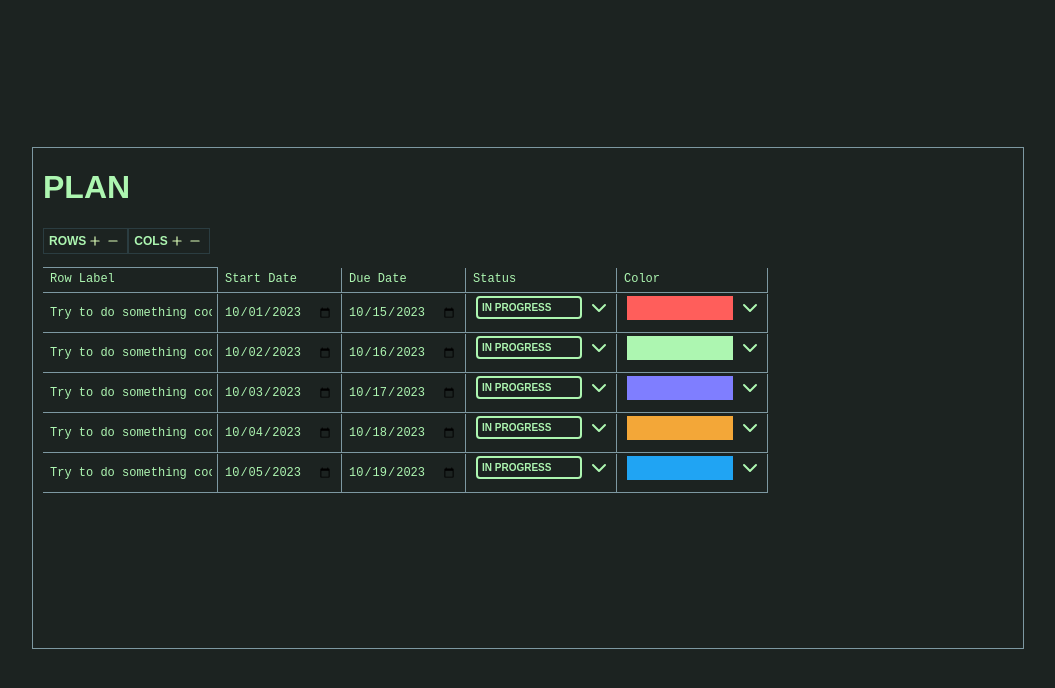
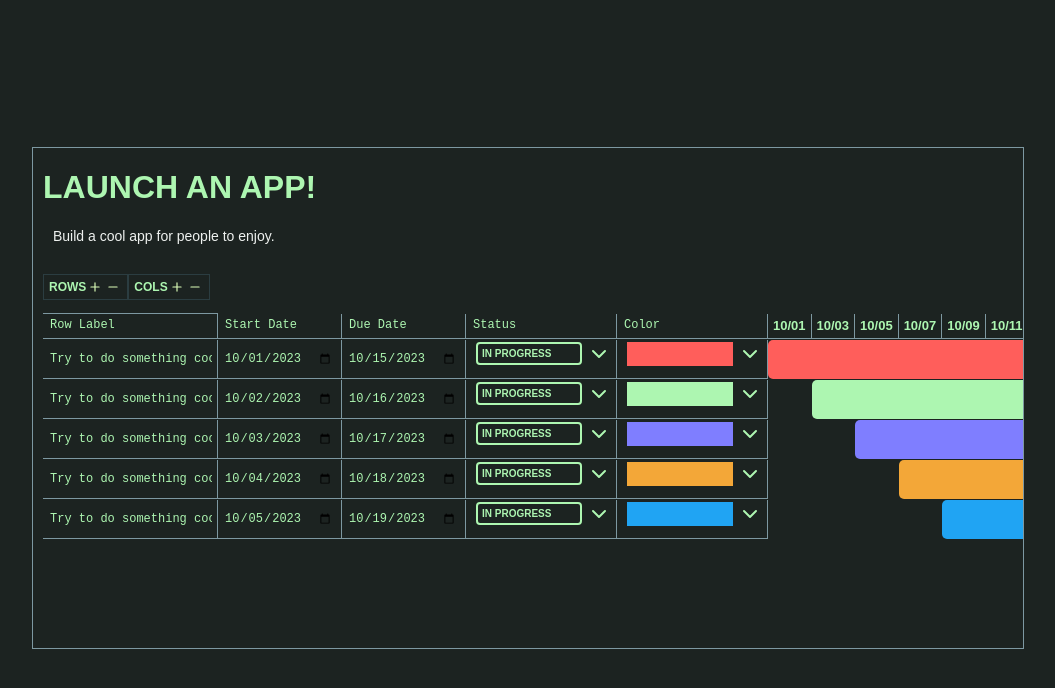
Before and after one commit to parsnbl/stager, a React app: page / in a window 1280 px wide. Shown: the top 688 px of the page, without its empty margins (110-1165 px from the left). Built offline with nearby package versions, Linux system fonts and the light colour scheme; the HTML template or start-up script is replaced by a standard one.

Commit message:
MVP finished

```diff
--- a/src/client/components/DateHeader.jsx
+++ b/src/client/components/DateHeader.jsx
@@ -1,8 +1,19 @@
 import React from 'react';
 import styles from '../stylesheets/DateHeader.module.scss';
 
-const DateHeader = (props) => {
-  return <div className={styles.default_date_header}></div>;
+const DateHeader = ({ column, value }) => {
+  const style = {
+    gridRow: '1 / span 1',
+    gridColumn: `${column} / span 1`
+  };
+  return (
+    <div
+      className={styles.default_date_header}
+      style={style}
+    >
+      {value}
+    </div>
+  );
 };
 
 export default DateHeader;
--- /dev/null
+++ b/src/client/components/DateLine.jsx
@@ -0,0 +1,18 @@
+import React from 'react';
+import styles from '../stylesheets/DateLine.module.scss';
+
+const DateLine = ({ column, span , visible}) => {
+  const style = {
+    gridRow: `2 / span ${span}`,
+    gridColumn: `${column} / span 1`,
+    visibility: visible ? 'visible' : 'hidden'
+  }
+  return (
+    <div
+      className={styles.default_dateline}
+      style={style}
+    ></div>
+  );
+};
+
+export default DateLine;
--- a/src/client/components/DetailCell.jsx
+++ b/src/client/components/DetailCell.jsx
@@ -23,7 +23,7 @@ const typeOptions = {
   COLOR: DropDown,
 };
 
-const colorOptions = {
+export const colorOptions = {
   0: { value: 'gamboge', label: <ColorBox hex={'#F3A738'} /> },
   1: { value: 'mimi-pink', label: <ColorBox hex={'#EDD2E0'} /> },
   2: { value: 'bittersweet', label: <ColorBox hex={'#FF5E5B'} /> },
--- a/src/client/components/GanttBar.jsx
+++ b/src/client/components/GanttBar.jsx
@@ -2,16 +2,17 @@ import React from 'react';
 import styles from '../stylesheets/GanttBar.module.scss';
 
 
-const GanttBar = ({ row, startDate, endDate}) => {
-  const startColumn = undefined; //fix
-  const lengthOfBar = undefined; // fix
+const GanttBar = ({ row, startDate, endDate, startColumn, lengthOfBar, color}) => {
   const style = {
-    gridRow: row,
-    backgroundColor:, // fix
-    gridColumn: `${} / span ${}`
+    gridRow: `${row} / span 1`,
+    backgroundColor: color, // fix
+    gridColumn: `${startColumn} / span ${lengthOfBar}`
   }
   return (
-    <div className={styles.default_gantt_bar}>
+    <div
+      className={styles.default_gantt_bar}
+      style={style}
+    >
 
     </div>
   );
--- a/src/client/components/Plan.jsx
+++ b/src/client/components/Plan.jsx
@@ -1,9 +1,12 @@
 import React from 'react';
 import { useSelector, useDispatch } from 'react-redux';
 import styles from '../stylesheets/Plan.module.scss';
-import DateTime from '../../lib/DateTime';
+import DateTime, { CONSTS } from '../../lib/DateTime';
 import DetailCell from '../components/DetailCell.jsx';
 import ToggleRowsCols from './ToggleRowsCols.jsx';
+import DateHeader from './DateHeader.jsx';
+import GanttBar from './GanttBar.jsx';
+import DateLine from './DateLine.jsx';
 
 import {
   pushToColumn,
@@ -15,6 +18,17 @@ import {
 
 import tableLib , { dataTypes } from '../../lib/tableLib';
 
+const colorOptions = {
+  'gamboge': '#F3A738' ,
+  'mimi-pink': '#EDD2E0',
+  'bittersweet': '#FF5E5B',
+  'light-green': '#ADF6B1',
+  'tea-green': '#DBFEB8',
+  'cadet-gray': '#7D98A1',
+  'tropical-indigo': '#7F7EFF',
+  'celestial-blue': '#20A4F3',
+};
+
 const Plan = (props) => {
   const data = useSelector((state) => state.plan);
   const dispatch = useDispatch();
@@ -22,14 +36,14 @@ const Plan = (props) => {
   // console.log(data._table[1].values)
   // console.log(data._table[2].values)
   const daysInCal = new DateTime(data.earliestDate).makeTimezoneAware().getDaysFrom(new DateTime(data.latestDate)) + 1;
-  console.log(daysInCal)
+  console.log(daysInCal);
 
   //colsLen
   //rowsLen
 
   const produceColumns = () => {
     const detailCols = 'min-content '.repeat(data.colsLen - 1).trimEnd();
-    const calendarcolumns = 'minmax(30px, 1fr) '.repeat(daysInCal).trimEnd();
+    const calendarcolumns = '1fr '.repeat(daysInCal).trimEnd();
     return [
       '[plan-start detail-start]',
       detailCols,
@@ -40,8 +54,60 @@ const Plan = (props) => {
   };
 
   const produceDateHeaders = () => {
+    const pointerDate = new DateTime(data.earliestDate).makeTimezoneAware();
+    const headers = [];
+    //add support for different date lengths
+    if (data.dayView === CONSTS.DAILY) {
+      for (let i = data.colsLen; i < data.colsLen + daysInCal; i++) {
+        const header = pointerDate.makeDateHeader();
+        headers.push(<DateHeader key={crypto.randomUUID()} column={i} value={header}/>);
+        pointerDate.addDays(1);
+      }
+    }
+    return headers;
+  };
 
-  }
+  const produceDateLine = () => {
+    const today = new DateTime().makeTimezoneAware();
+    const firstDate = new DateTime(data.earliestDate);
+    const lastDate = new DateTime(data.latestDate);
+    const startColumn = data.colsLen + firstDate.getDaysFrom(today);
+    let visible;
+    if (today > lastDate) {
+      visible = false;
+    } else {
+      visible = true;
+    }
+    return <DateLine
+      column={startColumn}
+      span={data.rowsLen}
+      visible={visible}
+    />;
+  };
+
+  const produceGanttBars = () => {
+    const bars = [];
+    for (let i = 0; i < data.rowsLen; i++) {
+      const row = i + 2;
+      const color = colorOptions[data._table[4].values[i]];
+      const startDate = new DateTime(data._table[1].values[i]);
+      const dueDate = new DateTime(data._table[2].values[i]);
+      const firstDate = new DateTime(data.earliestDate);
+      const startColumn = data.colsLen + firstDate.getDaysFrom(startDate);
+      const lengthOfBar = startDate.getDaysFrom(dueDate);
+      console.log(color)
+      bars.push(
+        <GanttBar
+          key={crypto.randomUUID()}
+          startColumn={startColumn}
+          lengthOfBar={lengthOfBar}
+          color={color}
+          row={row}
+        />
+      );
+    }
+    return bars;
+  };
   // const rows = '[header-start]  20px [header-end table-start] 1fr 1fr 1fr 1fr 1fr';
 
 
@@ -56,7 +122,6 @@ const Plan = (props) => {
       '[table-end]'
     ].join(' ');
   };
-
 
   const addRow = () => {
     console.log('Add Row occured!');
@@ -147,11 +212,15 @@ const Plan = (props) => {
 
   const rows = produceRows();
   const columns = produceColumns();
+  const dateHeaders = produceDateHeaders();
+  const ganttBars = produceGanttBars();
+  const dateLine = produceDateLine();
   //console.log(rows)
   return (
     <div className={styles.plan_container}>
       <div className={styles.plan_details}>
-        <h1>PLAN</h1>
+        <h1>{data.planName.toUpperCase()}</h1>
+        <div className={styles.plan_description}>{data.planDescription}</div>
         <div className={styles.plan_details_toolbar}>
           <ToggleRowsCols
             key={crypto.randomUUID()}
@@ -184,7 +253,9 @@ const Plan = (props) => {
           }}
         >
           {tableColumns}
-
+          {dateHeaders}
+          {ganttBars}
+          {dateLine}
           {/*
           <div className={styles.plan_detail_cell} style={{
             gridRow: '2', backgroundColor: 'lightblue',
--- a/src/client/reducers/planSlice.js
+++ b/src/client/reducers/planSlice.js
@@ -4,6 +4,8 @@ import tableLib, { dataTypes } from '../../lib/tableLib.js';
 
 const initialState = {
   dayView: CONSTS.DAILY,
+  planName: 'Launch an App!',
+  planDescription: 'Build a cool app for people to enjoy.',
   rowsLen: 5,
   colsLen: 5,
   earliestDate: '2023-10-01',
--- a/src/client/stylesheets/DateHeader.module.scss
+++ b/src/client/stylesheets/DateHeader.module.scss
@@ -2,5 +2,15 @@
 @use 'mixins';
 
 .default_date_header {
-
+    display: flex;
+    justify-content: center;
+    flex-direction: column;
+    padding: 2px 5px;
+    width: fit-content;
+    border-right: 1px solid variables.$border;
+    border-bottom: 1px solid variables.$border;
+    height: 20px;
+    font-family: sans-serif;
+    font-size: 13px;
+    font-weight: bolder;
 }
--- /dev/null
+++ b/src/client/stylesheets/DateLine.module.scss
@@ -0,0 +1,12 @@
+@use 'variables';
+@use 'mixins';
+
+.default_dateline {
+    width: 2px;
+    background-color: variables.$bittersweet;
+    border-left: 1px solid variables.$border;
+    border-right: 1px solid variables.$border;
+    height: 100%;
+    position:relative;
+    left: -2px;
+}
--- a/src/client/stylesheets/GanttBar.module.scss
+++ b/src/client/stylesheets/GanttBar.module.scss
@@ -5,4 +5,5 @@
     border-radius: 5px;
     border: 0px;
     padding: 0px;
+    height: 100%
 }
--- a/src/client/stylesheets/Plan.module.scss
+++ b/src/client/stylesheets/Plan.module.scss
@@ -16,7 +16,13 @@
     h1 {
         color: variables.$primary-color;
     }
+    .plan_description {
+        color: variables.$primary-text;
+        font-size: 14px;
+        margin: 0px 0px 30px 10px;
+    }
 }
+
 .plan_details_toolbar {
     display: flex;
 }
--- a/src/lib/DateTime.js
+++ b/src/lib/DateTime.js
@@ -22,14 +22,14 @@ class DateTime extends Date {
   }
   getDaysFrom = (dateObj) => {
     const difference = Math.abs(this-dateObj);
-    return Math.floor((difference) / (24 * 60 * 60 * 1000)) + 1;
+    return Math.floor((difference) / (24 * 60 * 60 * 1000));
   }
   getWeekNumber = () => Math.ceil(this.getDaysfromYearStart() / 7);
   addDays = (days) => {
     const daysFromStart = this.getDaysFromYearStart()
     this.setMonth(0);
     this.setDate(1);
-    this.setDate(daysFromStart + days)
+    this.setDate(daysFromStart + days + 1);
     return this;
   }
   addTime = (hours, minutes, seconds, ms) => {
@@ -46,12 +46,15 @@ class DateTime extends Date {
       minutes+origMinutes,
       seconds+origSeconds,
       ms+origMs
-      );
+    );
     return this;
-  }
+  };
   clone = () => {
     return new DateTime(this.getTime());
-  }
+  };
+  makeDateHeader = () => {
+    return this.toLocaleString('en-us',{month: '2-digit', day: '2-digit'});
+  };
 
 }
 
```
